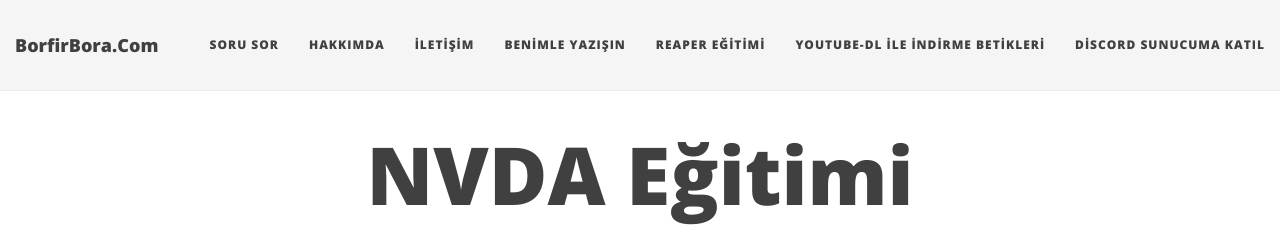
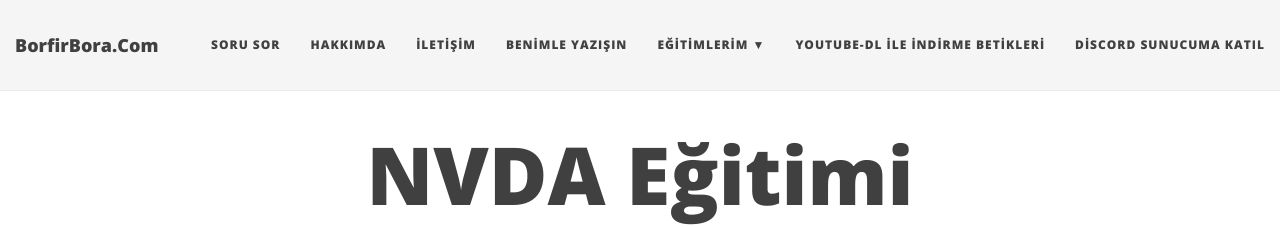
Before and after one commit to borfirbora/borfirbora.github.io, a Jekyll site: the page built from nvda.md, in a window 1280 px wide. Shown: the top 227 px of the page. Built offline with Jekyll 4.4.1, drawn with Linux system fonts in a browser that asks for light colours; nearby versions of some CDN libraries; a script that is not in the unit is left out; comment, search, counter and statistics services are not loaded; some of the changed lines change nothing that is shown.

Commit message:
Arayüz güncellendi

```diff
--- a/_config.yml
+++ b/_config.yml
@@ -26,7 +26,9 @@
   Hakkımda: "hakkimda"
   İletişim: "iletisim"
   Benimle Yazışın: "https://tawk.to/chat/5d8b5acf6c1dde20ed03632d/default"
-  Reaper Eğitimi: "https://borfirbora.com/reaper"
+  Eğitimlerim:
+    NVDA Eğitimi: "https://borfirbora.com/reaper"
+    Reaper Eğitimi: "https://borfirbora.com/reaper"
   Youtube-DL İle İndirme Betikleri: "https://borfirbora.com/youtube-betik"
   Discord Sunucuma Katıl: "https://discord.gg/kEte7vDHRf"
 
```
